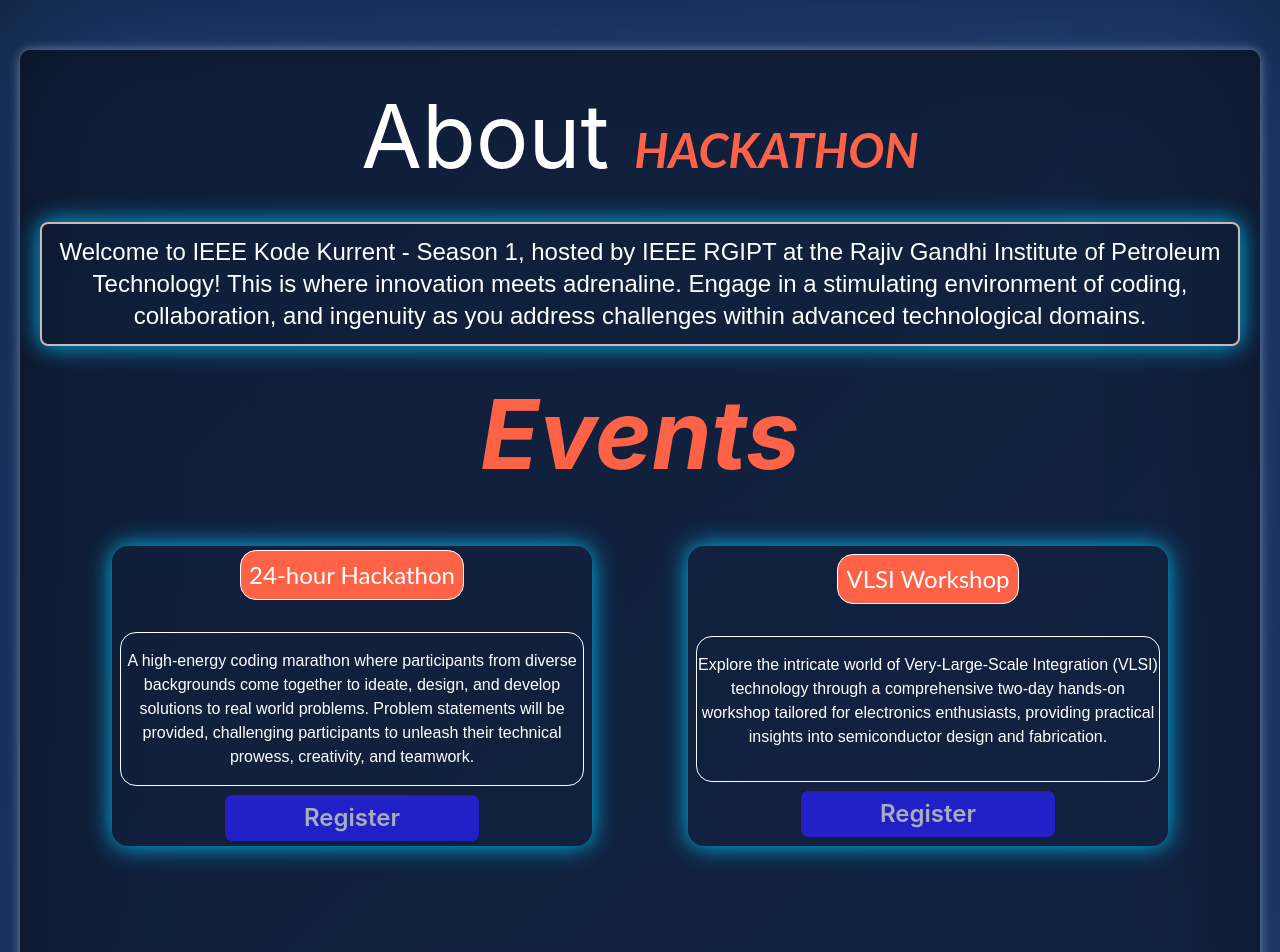
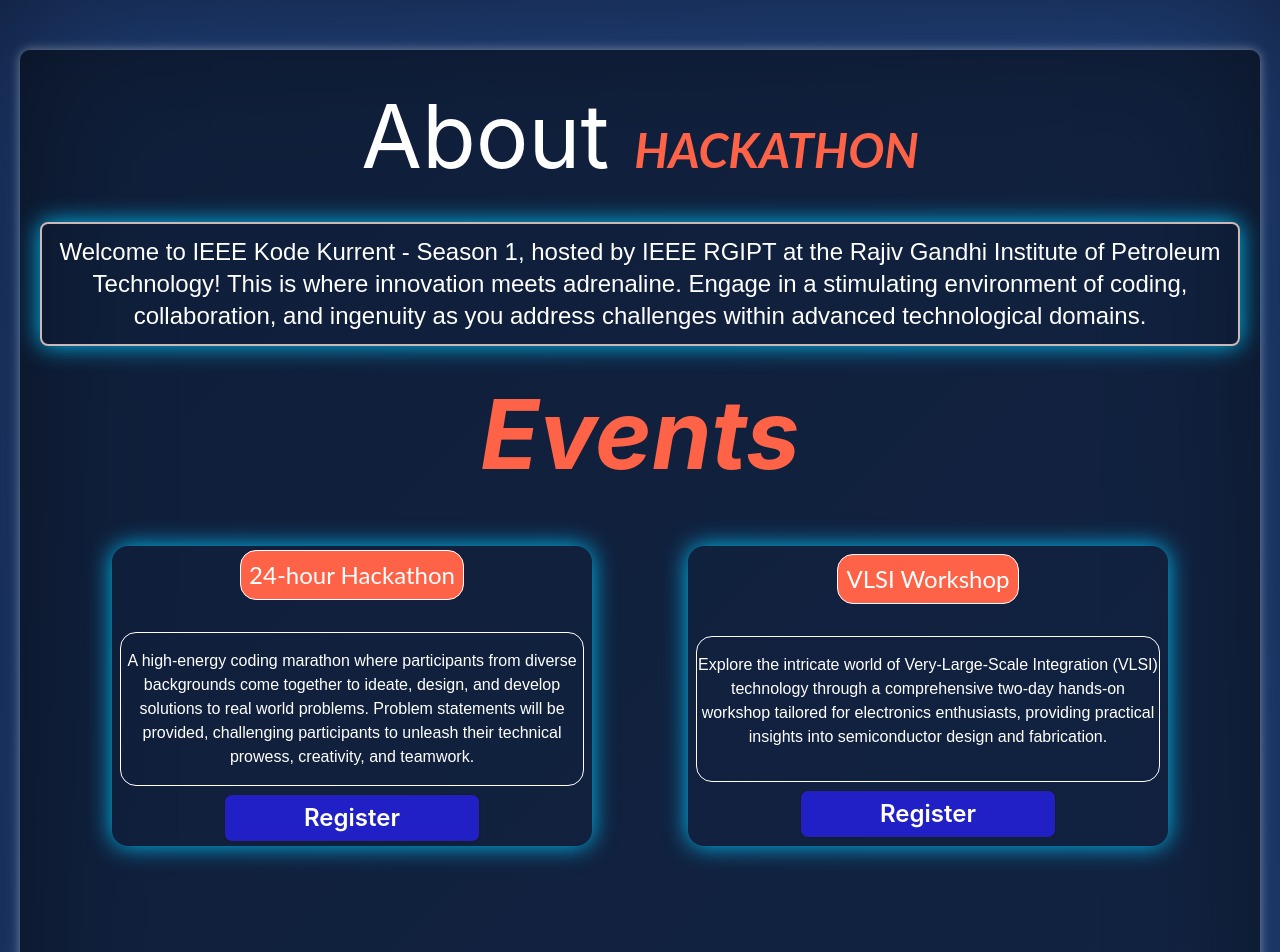
Before and after one commit to kunal12kumar/KodeKonnectIEEEUpdatedCode, a React (Create React App) app: page /aboutpage in a window 1280 px wide. Shown: the top 952 px of the page. Built offline with nearby package versions, Linux system fonts and the light colour scheme.

Commit message:
button color change

```diff
--- a/src/Pages/About.js
+++ b/src/Pages/About.js
@@ -62,7 +62,7 @@
                                 {event.description}
                             </div>
                             <a href={event.link}>
-                                <button className="btn m-2 sm:text-2xl bg-[#2020c6] btn-wide">
+                                <button className="btn text-white m-2 sm:text-2xl bg-[#2020c6] btn-wide">
                                     Register
                                 </button>
                             </a>
--- a/src/Pages/Footer.js
+++ b/src/Pages/Footer.js
@@ -17,7 +17,7 @@
             <nav>
                 <div className="grid grid-flow-col gap-4">
                     <a href=""><img src={facebook} className=""></img></a>
-                    <a href=""><img src={instagram} className=""></img></a>
+                    <a href="https://www.instagram.com/ieee_rgipt?utm_source=ig_web_button_share_sheet&igsh=ZDNlZDc0MzIxNw%3D%3D"><img src={instagram} className=""></img></a>
                     <a href=""><img src={youtube} className=""></img></a>
                     <a href="https://www.linkedin.com/company/ieeergipt/posts/?feedView=all"><img src={linkedin} className=""></img></a>
                     <a href=""><img src={twitter} className=""></img></a>
```
